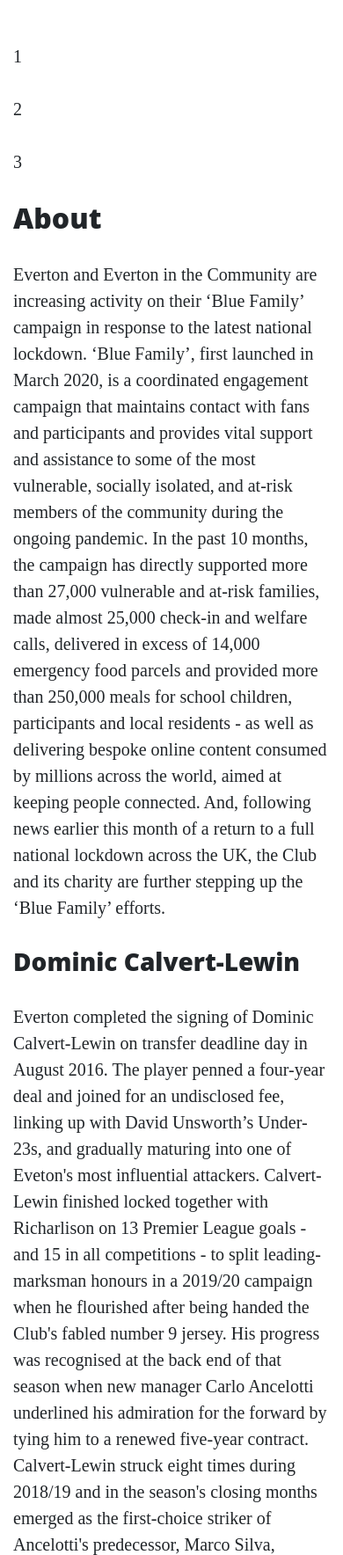
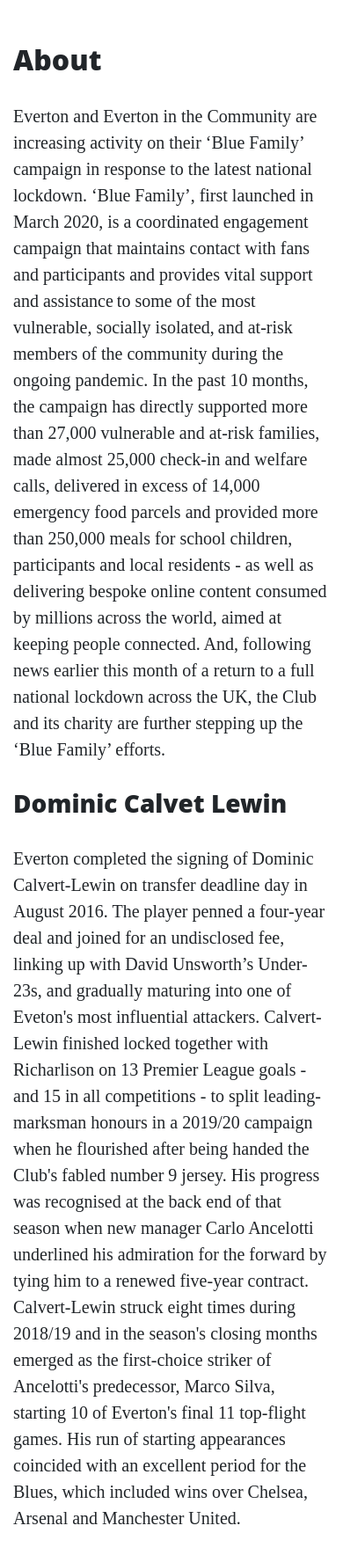
Before and after one commit to Jthomp1993/thorin-flask, a Flask app: page /about in a window 390 px wide. Shown: the part 419-2187 px from the top of the page at 88% size. Run offline with Flask 2, Linux system fonts and the light colour scheme; some libraries are stand-ins or nearby versions.

Commit message:
Added json

```diff
--- /dev/null
+++ b/data/company.json
@@ -0,0 +1,17 @@
+[
+    {
+        "name": "Dominic Calvet Lewin",
+        "description": "Everton completed the signing of Dominic Calvert-Lewin on transfer deadline day in August 2016. The player penned a four-year deal and joined for an undisclosed fee, linking up with David Unsworth’s Under-23s, and gradually maturing into one of Eveton's most influential attackers. Calvert-Lewin finished locked together with Richarlison on 13 Premier League goals - and 15 in all competitions - to split leading-marksman honours in a 2019/20 campaign when he flourished after being handed the Club's fabled number 9 jersey. His progress was recognised at the back end of that season when new manager Carlo Ancelotti underlined his admiration for the forward by tying him to a renewed five-year contract. Calvert-Lewin struck eight times during 2018/19 and in the season's closing months emerged as the first-choice striker of Ancelotti's predecessor, Marco Silva, starting 10 of Everton's final 11 top-flight games. His run of starting appearances coincided with an excellent period for the Blues, which included wins over Chelsea, Arsenal and Manchester United." ,
+        "image_source": "https://images.newindianexpress.com/uploads/user/imagelibrary/2020/10/1/w1200X800/Dominic_AP_.jpg"
+    },
+    {
+        "name": "Richarlison",
+        "description": "Richarlison finished both his opening two seasons with Everton as the Club's joint-top scorer – in the Premier League and across all competitions. In a personally excellent 2019/20 – which Richarlison began flushed with confidence following his involvement in Brazil's home Copa America success during the off season – he scored 13 league goals from 36 appearances and added two more in the Carabao Cup. Those tallies mirrored the returns of fellow striker Dominic Calvert-Lewin. Equally, Richarlison's 13 top-flight strikes equalled his total from the previous season, when he shared top-scoring honours with Gylfi Sigurdsson. The player's 15 goals in all-competitions surpassed the 14 he netted in 2018/19 – a number again matched by midfielder Sigurdsson. Richarlison joined Everton from Watford in July 2018, reuniting with then manager Marco Silva, who brought the attacker to England 12 months previously when Hornets boss." ,
+        "image_source": "https://tmssl.akamaized.net/images/foto/normal/richarlison-fc-everton-1575395869-27960.jpg"
+    },
+    {
+        "name": "James Rodriguez",
+        "description": "James Rodriguez reunited with Carlo Ancelotti at Goodison Park in summer 2020 following prolific spells with the Italian manager at Real Madrid and Bayern Munich. Forward James initially linked up with Ancelotti in Spain following a breathtaking 2014 World Cup for Colombia. The Golden Boot winner for his six strikes at the competition in Brazil – including one against Uruguay voted goal of the tournament – James duly flourished with Real after transferring from Monaco for a reported £71m fee." ,
+        "image_source": "https://www.expressandstar.com/resizer/aRIBMwoFCVgzlYgevqzN48JukDM=/1200x0/cloudfront-us-east-1.images.arcpublishing.com/mna/3ZP5X6AJXFFXZKKBYJTNYWVQNU.jpg"
+    }
+]
--- a/run.py
+++ b/run.py
@@ -1,4 +1,5 @@
 import os
+import json
 from flask import Flask, render_template
 
 app = Flask(__name__)
@@ -10,7 +11,10 @@
 
 @app.route("/about")
 def about():
-    return render_template("about.html", page_title="About", list_of_numbers=[1, 2, 3])
+    data = []
+    with open("data/company.json", "r") as json_data:
+        data = json.load(json_data)
+    return render_template("about.html", page_title="About", company=data)
 
 
 @app.route("/contact")
--- a/templates/about.html
+++ b/templates/about.html
@@ -1,8 +1,6 @@
 {% extends "base.html" %}
 {% block content %}
-    {% for number in list_of_numbers %}
-        <p>{{ number }}</p>
-    {% endfor %}
+
     <h2>{{ page_title }}</h2>
     <p>
         Everton and Everton in the Community are increasing activity on their ‘Blue Family’ campaign in response to the latest
@@ -21,91 +19,23 @@
         are further stepping up the ‘Blue Family’ efforts.
     </p>
 
+    {% for member in company %}
+
         <div class="row featurette">
             <div class="col-md-7">
-            <h3>Dominic Calvert-Lewin</h3>
-                <p>
-                    Everton completed the signing of Dominic Calvert-Lewin on transfer deadline day in August 2016.
-
-                    The player penned a four-year deal and joined for an undisclosed fee, linking up with David Unsworth’s Under-23s,
-                    and gradually maturing into one of Eveton's most influential attackers.
-
-
-                    Calvert-Lewin finished locked together with Richarlison on 13 Premier League goals - and 15 in all competitions - to
-                    split leading-marksman honours in a 2019/20 campaign when he flourished after being handed the Club's fabled number
-                    9 jersey.
-
-                    His progress was recognised at the back end of that season when new manager Carlo Ancelotti underlined his
-                    admiration for the forward by tying him to a renewed five-year contract.
-
-                    Calvert-Lewin struck eight times during 2018/19 and in the season's closing months emerged as the first-choice
-                    striker of Ancelotti's predecessor, Marco Silva, starting 10 of Everton's final 11 top-flight games. His run of
-                    starting appearances coincided with an excellent period for the Blues, which included wins over Chelsea, Arsenal and
-                    Manchester United.
-                </p>
+                <h3>{{ member.name }}</h3>
+                    <p>{{ member.description }}</p>
             </div>
             <div class="col-md-5">
-            <img src="https://images.newindianexpress.com/uploads/user/imagelibrary/2020/10/1/w1200X800/Dominic_AP_.jpg" alt="DCL">
+                <img src="{{ member.image_source }}" alt="" class="featurette-image image-responsive">
             </div>
         </div>
 
-    <div class="row featurette">
-        <div class="col-md-7">
-            <h3>Richarlison</h3>
-                <p>
-                    Richarlison finished both his opening two seasons with Everton as the Club's joint-top scorer – in the Premier
-                    League and across all competitions.
+        <hr class="featurette-divider">
+
+    {% endfor %}
 
 
-                    In a personally excellent 2019/20 – which Richarlison began flushed with confidence following his involvement in
-                    Brazil's home Copa America success during the off season – he scored 13 league goals from 36 appearances and added
-                    two more in the Carabao Cup.
-
-
-                    Those tallies mirrored the returns of fellow striker Dominic Calvert-Lewin.
-
-                    Equally, Richarlison's 13 top-flight strikes equalled his total from the previous season, when he shared top-scoring
-                    honours with Gylfi Sigurdsson.
-
-                    The player's 15 goals in all-competitions surpassed the 14 he netted in 2018/19 – a number again matched by
-                    midfielder Sigurdsson.
-
-                    Richarlison joined Everton from Watford in July 2018, reuniting with then manager Marco Silva, who brought the
-                    attacker to England 12 months previously when Hornets boss.
-                </p>
-        </div>
-        <div class="col-md-5">
-            <img src="https://tmssl.akamaized.net/images/foto/normal/richarlison-fc-everton-1575395869-27960.jpg" alt="Richarlison">
-        </div>
-    </div>
-
-    <div class="row featurette">
-        <div class="col-md-7">
-            <h3>James Rodriguez</h3>
-                <p>
-                    James Rodriguez reunited with Carlo Ancelotti at Goodison Park in summer 2020 following prolific spells with the
-                    Italian manager at Real Madrid and Bayern Munich.
-
-                    Forward James initially linked up with Ancelotti in Spain following a breathtaking 2014 World Cup for Colombia.
-
-                    The Golden Boot winner for his six strikes at the competition in Brazil – including one against Uruguay voted goal
-                    of the tournament – James duly flourished with Real after transferring from Monaco for a reported £71m fee.
-
-                    He directly contributed to 26 goals – scoring 13 times and adding 13 assists – in 29 La Liga matches in 2014/15, a
-                    return which secured his position in the division’s team of the year and led to him being crowned La Liga’s best
-                    midfielder.
-
-                    James was a Champions League winner with Real in 2015/16 and 2016/17 and in the second of those campaigns was part
-                    of a team which added the La Liga, UEFA Super Cup and FIFA Club World Cup titles.
-
-                    Ancelotti took James to Bayern Munich for a two-year-loan in 2017, the player claiming successive Bundesliga titles
-                    and directly contributing to 29 goals in 43 league appearances – 32 starts – during his German stay.
-                </p>
-        </div>
-        <div class="col-md-5">
-            <img src="https://www.expressandstar.com/resizer/aRIBMwoFCVgzlYgevqzN48JukDM=/1200x0/cloudfront-us-east-1.images.arcpublishing.com/mna/3ZP5X6AJXFFXZKKBYJTNYWVQNU.jpg" alt="James">
-        </div>
-    </div>
 
 
 
```
Lines whose indentation alone changed are shown as unchanged.
